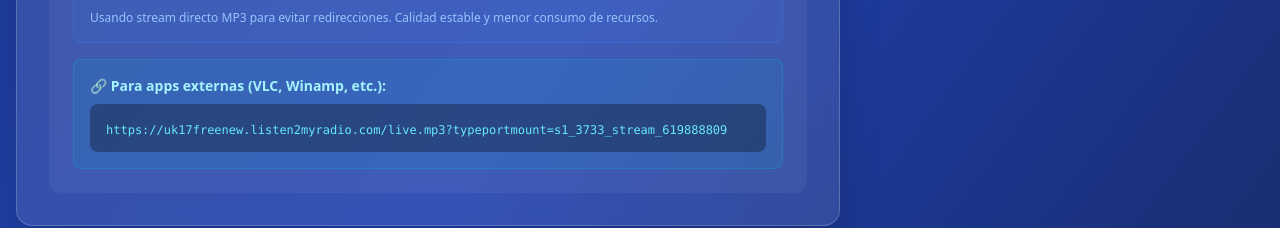
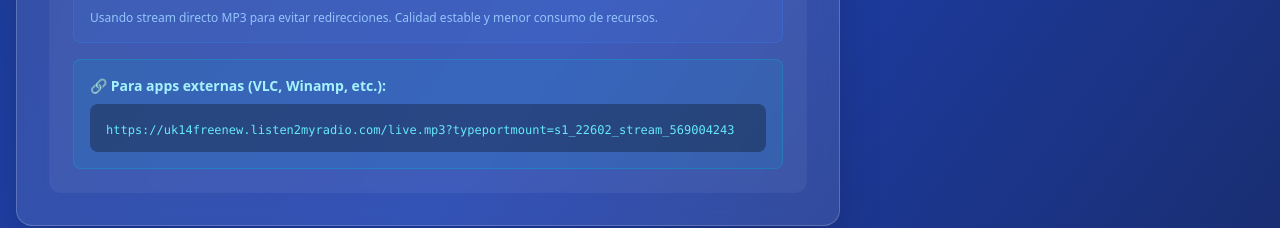
Before and after one commit to andrezoficial/radio-colmena, a React (Create React App) app: page / in a window 1280 px wide. Shown: the part 937-1165 px from the top of the page. Built offline with nearby package versions, Linux system fonts and the light colour scheme.

Commit message:
se agrega server

```diff
--- a/src/App.js
+++ b/src/App.js
@@ -20,8 +20,8 @@ export default function EmisionaOnline() {
   const audioRef = useRef(null);
 
   const streamUrls = {
-    directStream: 'https://uk17freenew.listen2myradio.com/live.mp3?typeportmount=s1_3733_stream_619888809',
-    playerPage: 'https://radiocolmena.radiostream123.com/',
+    directStream: 'https://uk14freenew.listen2myradio.com/live.mp3?typeportmount=s1_22602_stream_569004243',
+    playerPage: 'https://radiocolmena.radiostream321.com/',
     chat: 'http://uk17freenew.listen2myradio.com/chat/frame.php?frameid=3414617'
   };
 
```
